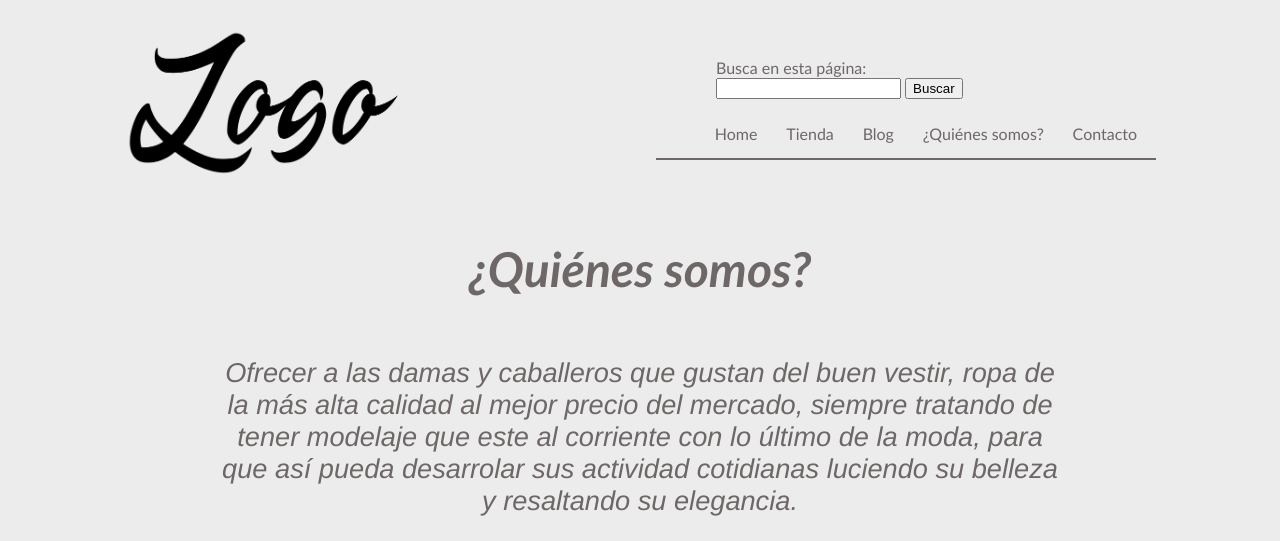
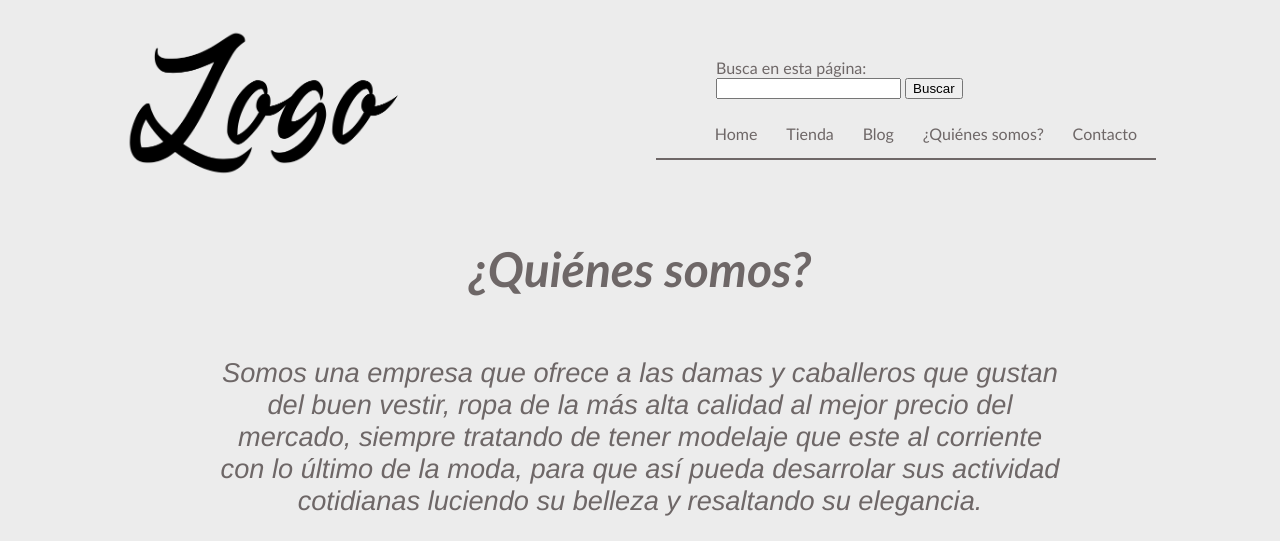
Before and after one commit to danielalonso2003/dise-oweb, a plain HTML site: page about_us.html in a window 1280 px wide. Shown: the top 541 px of the page. Drawn offline with Linux system fonts and the light colour scheme.

Commit message:
Update about_us.html

```diff
--- a/about_us.html
+++ b/about_us.html
@@ -35,7 +35,7 @@
                 <h1 class="titulo">¿Quiénes somos?</h1>
             </div>
             <div>
-                <p class="parrafo">Ofrecer a las damas y caballeros que gustan del buen vestir, ropa de la más alta calidad al mejor precio del mercado, siempre tratando de tener modelaje que este al corriente con lo último de la moda, para que así pueda desarrolar sus actividad cotidianas luciendo su belleza y resaltando su elegancia. </p>
+                <p class="parrafo">Somos una empresa que ofrece a las damas y caballeros que gustan del buen vestir, ropa de la más alta calidad al mejor precio del mercado, siempre tratando de tener modelaje que este al corriente con lo último de la moda, para que así pueda desarrolar sus actividad cotidianas luciendo su belleza y resaltando su elegancia. </p>
             </div>
             <div>
                 <video src="img/about_us_video.mp4" width="750" autoplay muted loop></video>
```
